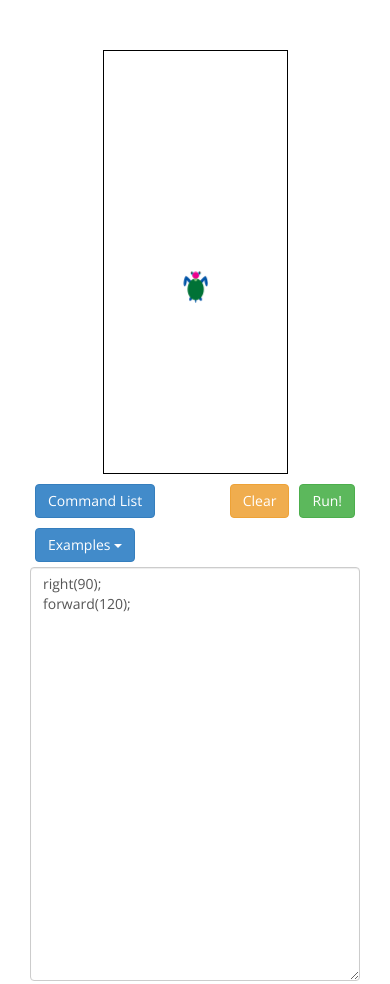
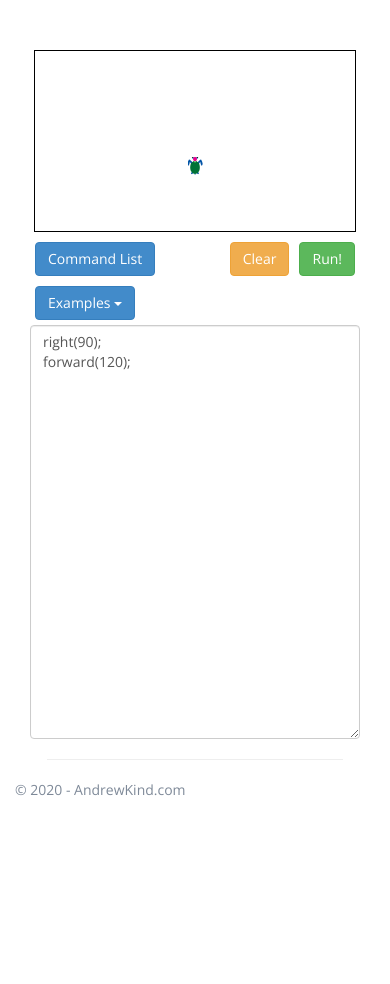
Before and after one commit to Andrewkind/Turtle, a plain HTML site: page index.html in a window 390 px wide. Shown: the top 984 px of the page. After the commit the page ends 844 px from the top, so only its background shows below. Drawn offline with nearby package versions, Linux system fonts and the light colour scheme.

Commit message:
Adjust mobile canvas size.

```diff
--- a/Scripts/mypaper.js
+++ b/Scripts/mypaper.js
@@ -32,6 +32,15 @@ y = w.innerHeight || e.clientHeight || g.clientHeight;
 
 var paperX = x * 0.47;
 var paperY = y * 0.5;
+
+if (x < 1025) {
+    //alert(x);
+ paperX = 320;
+ paperY = 180;
+}
+
+
+
 paper.view.viewSize.width = paperX;
 paper.view.viewSize.height = paperY;
 
@@ -60,7 +69,7 @@ var raster = new paper.Raster('Media/turtle-new.png');
 
 //raster used for the pause image
 var pauseRaster = new paper.Raster('Media/pause.png');
-pauseRaster.scale(.5);
+pauseRaster.scale(.25);
 pauseRaster.position.x = turtle.homex;
 pauseRaster.position.y = turtle.homey;
 // set pause raster to invisible
@@ -78,7 +87,7 @@ var penColor = turtle.penColor;
 raster.position.x = xcoord;
 raster.position.y = ycoord;
 // scale the image by 50%
-raster.scale(0.25);
+raster.scale(0.15);
 //speed of line movement
 var speed = turtle.turtleSpeed;
 // create path object for turtle
--- a/index.html
+++ b/index.html
@@ -28,7 +28,7 @@
 
 
 <div style="text-align: center;">
-    <canvas id="canvas1" keepalive="true" ></canvas>
+    <canvas id="canvas1" keepalive="true" style="width: 100%;" ></canvas>
 </div>
 
 <div class="col-md-12">
@@ -44,7 +44,7 @@
         </button>
         <ul class="dropdown-menu" role="menu" aria-labelledby="menu1">
             <li role="presentation"><a role="menuitem" tabindex="-1" id="dropdown-square" href="#">Square</a></li>
-            <li role="presentation"><a role="menuitem" tabindex="-1" id="dropdown-sstarquares" href="#">Squares</a></li>
+            <li role="presentation"><a role="menuitem" tabindex="-1" id="dropdown-squares" href="#">Squares</a></li>
             <li role="presentation"><a role="menuitem" tabindex="-1" id="dropdown-star" href="#">Star</a></li>
             <li role="presentation"><a role="menuitem" tabindex="-1" id="dropdown-superstar" href="#">SuperStar</a></li>
 
```
